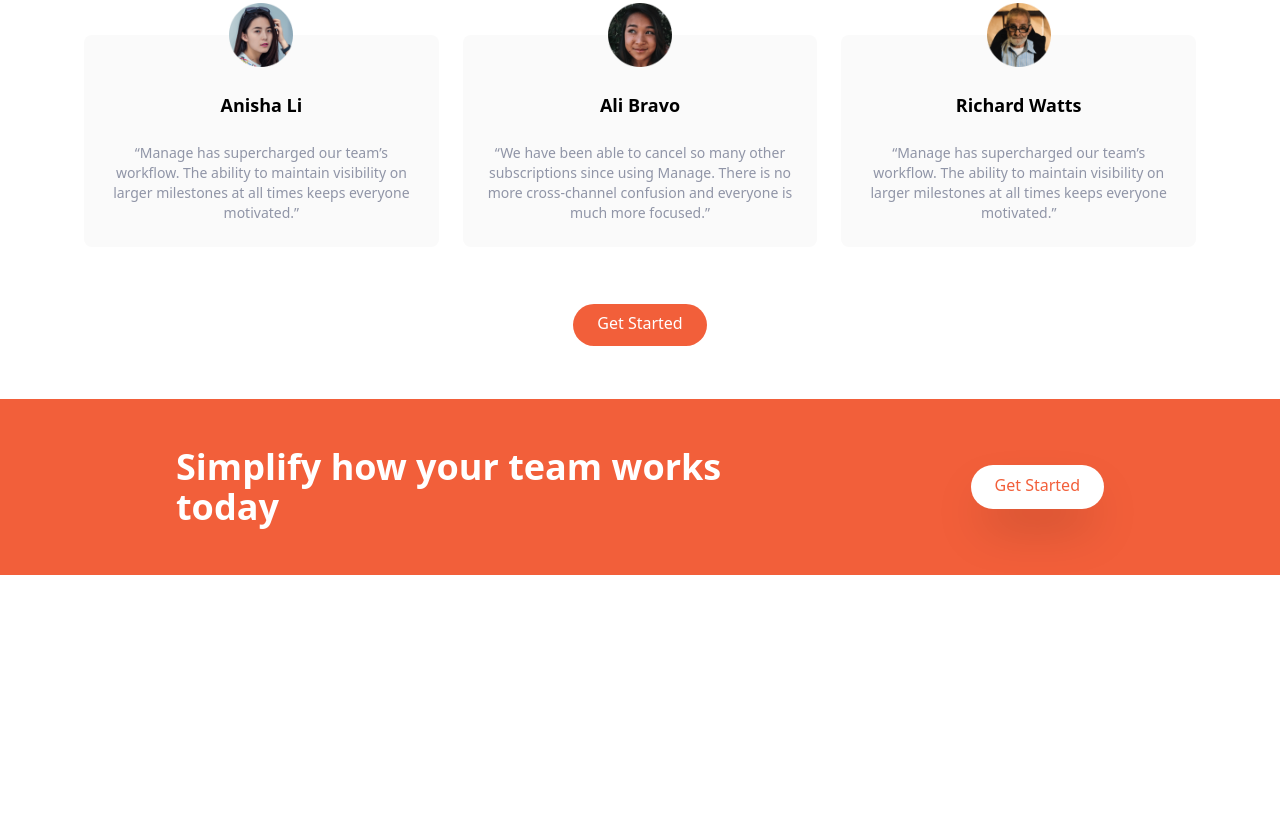
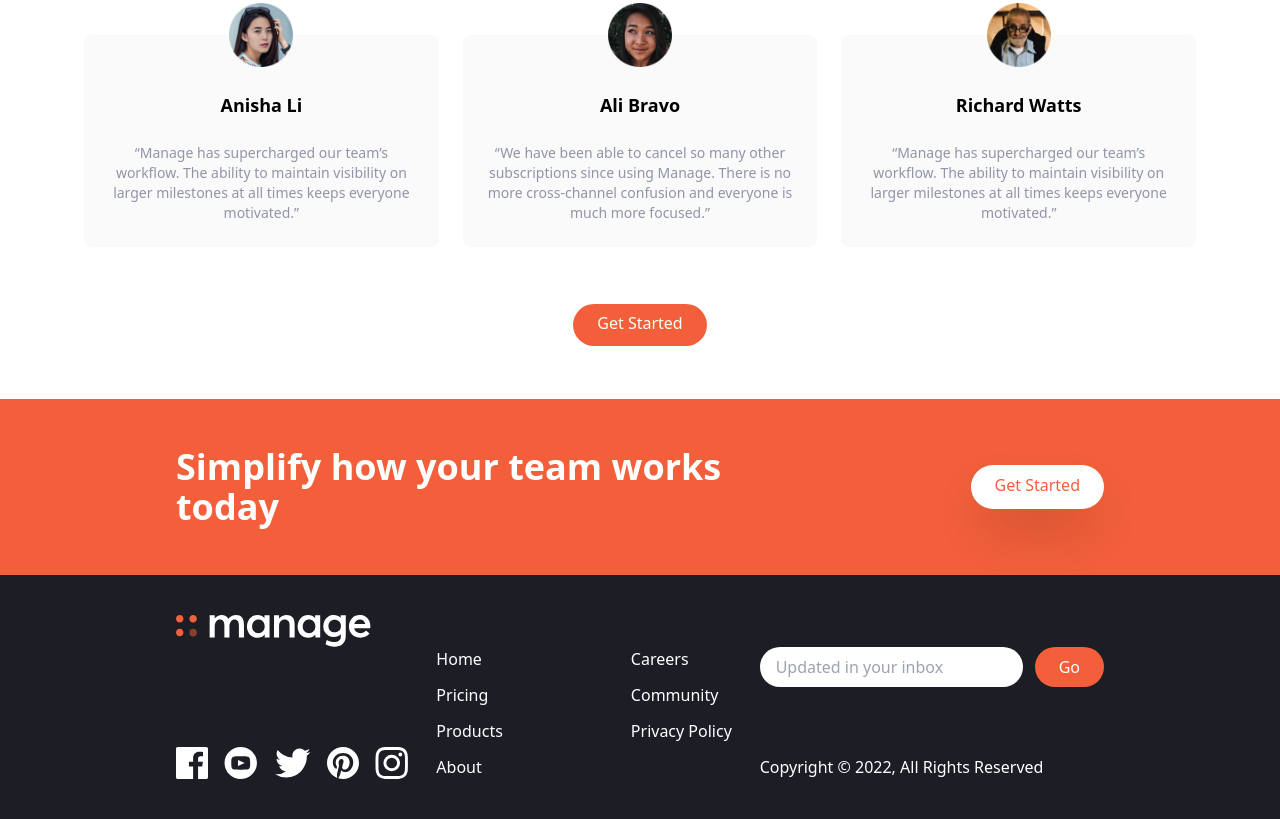
Before and after one commit to byehus/tailwind, a website: page index.html in a window 1280 px wide. Shown: the part 1369-2188 px from the top of the page. Before the commit the page ends 1944 px from the top, so only its background shows below. Drawn offline with Linux system fonts and the light colour scheme.

Commit message:
added footer section

```diff
--- a/index.html
+++ b/index.html
@@ -212,6 +212,85 @@
         </div>
     </section>
 
+    <!-- FOOTER -->
+    <footer class="bg-veryDarkBlue">
+        <!-- FLEX CONTAINER -->
+        <div
+            class="container flex flex-col-reverse justify-between px-6 py-10 mx-auto space-y-8 md:flex-row md-space-y-0">
+
+            <!-- LOGO AND SOCIAL LINKS CONTAINER -->
+            <div
+                class="flex flex-col-reverse items-center justify-between space-y-12 md:flex-col md:space-y-0 md:items-start">
+
+                <div class="mx-auto my-6 text-center text-white md:hidden">
+                    Copyright &copy; 2022, All Rights Reserved
+                </div>
+
+                <!-- LOGO -->
+                <div>
+                    <img src="img/logo-white.svg" alt="" class="h-8">
+                </div>
+                <!-- SOCIAL LINKS CONTAINER -->
+                <div class="flex justify-center space-x-4">
+                    <!-- LINK 1 -->
+                    <a href="#">
+                        <img src="img/icon-facebook.svg" alt="" class="h-8">
+                    </a>
+                    <!-- LINK 2 -->
+                    <a href="#">
+                        <img src="img/icon-youtube.svg" alt="" class="h-8">
+                    </a>
+                    <!-- LINK 3 -->
+                    <a href="#">
+                        <img src="img/icon-twitter.svg" alt="" class="h-8">
+                    </a>
+                    <!-- LINK 4 -->
+                    <a href="#">
+                        <img src="img/icon-pinterest.svg" alt="" class="h-8">
+                    </a>
+                    <!-- LINK 5 -->
+                    <a href="#">
+                        <img src="img/icon-instagram.svg" alt="" class="h-8">
+                    </a>
+
+                </div>
+
+            </div>
+            <!-- LIST CONTAINER -->
+            <div class="flex justify-around space-x-32">
+                <div class="flex flex-col space-y-3 text-white">
+                    <a href="#" class="hover:text-brightRed">Home</a>
+                    <a href="#" class="hover:text-brightRed">Pricing</a>
+                    <a href="#" class="hover:text-brightRed">Products</a>
+                    <a href="#" class="hover:text-brightRed">About</a>
+                </div>
+                <div class="flex flex-col space-y-3 text-white">
+                    <a href="#" class="hover:text-brightRed">Careers</a>
+                    <a href="#" class="hover:text-brightRed">Community</a>
+                    <a href="#" class="hover:text-brightRed">Privacy Policy</a>
+                </div>
+            </div>
+
+            <!-- INPUT CONTAINER -->
+            <div class="flex flex-col justify-between">
+                <form>
+                    <div class="flex space-x-3">
+                        <input type="text" class="flex-1 px-4 rounded-full focus:outline-none"
+                            placeholder="Updated in your inbox">
+                        <button
+                            class="px-6 py-2 text-white rounded-full bg-brightRed hover:bg-brightRedLight focus:outline-none">
+                            Go</button>
+                    </div>
+                </form>
+                <!-- COPYRIGHT -->
+                <div class="hidden text-white md:block">
+                    Copyright &copy; 2022, All Rights Reserved
+                </div>
+            </div>
+
+        </div>
+    </footer>
+
 </body>
 
 </html>
```
Also changed, not shown: css/style.css.
